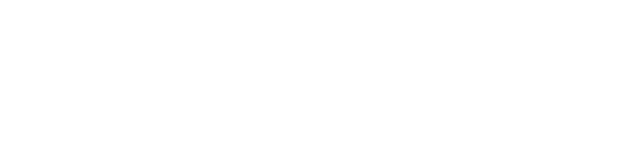
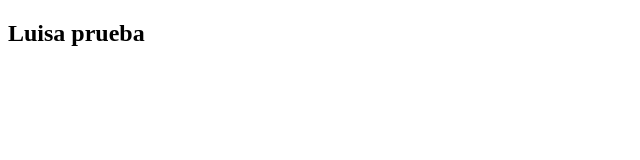
Before and after one commit to JuanFelipe0215/Actividad-8Riwi, a plain HTML site: page index.html in a window 1280 px wide. Shown: the whole page, without its empty margins (0-640 px from the left). Drawn offline with Linux system fonts and the light colour scheme.

Commit message:
feat: Añadi algo

```diff
--- a/index.html
+++ b/index.html
@@ -6,6 +6,6 @@
     <title>Document</title>
 </head>
 <body>
-
+    <h2> Luisa prueba </h2>
 </body>
 </html>
```
